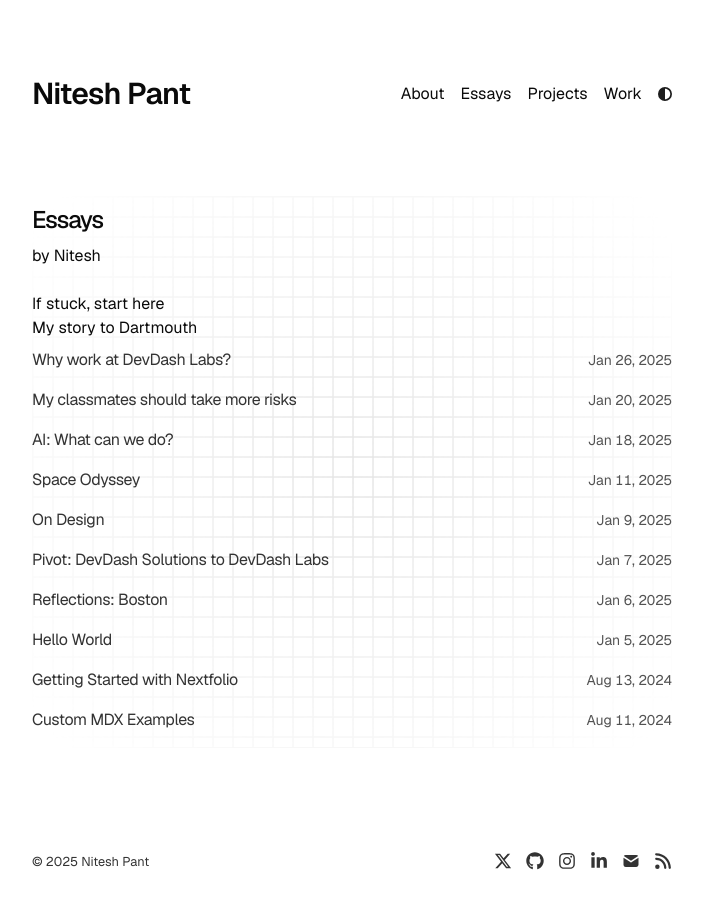
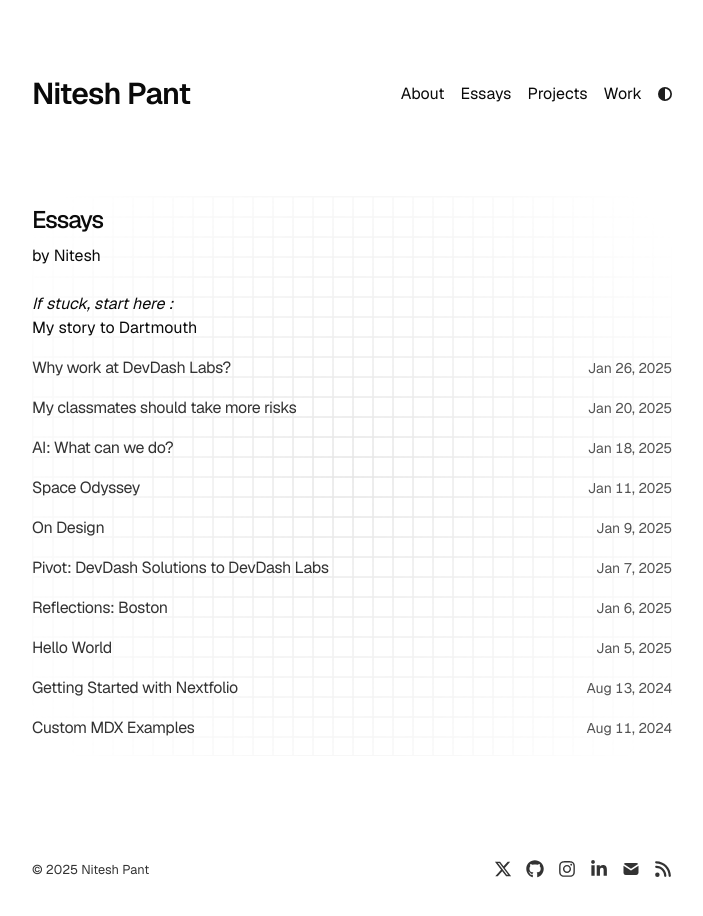
Before and after one commit to niteshpant99/niteshpant.com-site, a Next.js app: page /essays in a window 1280 px wide. Shown: the top 916 px of the page, without its empty margins (288-991 px from the left). Built offline with nearby package versions, Linux system fonts and the light colour scheme.

Commit message:
edited layout /essays

```diff
--- a/app/essays/page.tsx
+++ b/app/essays/page.tsx
@@ -23,8 +23,8 @@ export default function BlogPosts() {
             <h2 className="mb-6 z-10 text-l text-foreground">by Nitesh</h2>
 
 
-          <p className="z-10 text-foreground">If stuck, start here</p>
-          <p className="mb-2 z-10">
+          <p className="z-10 text-foreground italic">If stuck, start here :</p>
+          <p className="mb-4 z-10">
             My story to{" "}
             <a
               href="/dartmouth"
```
